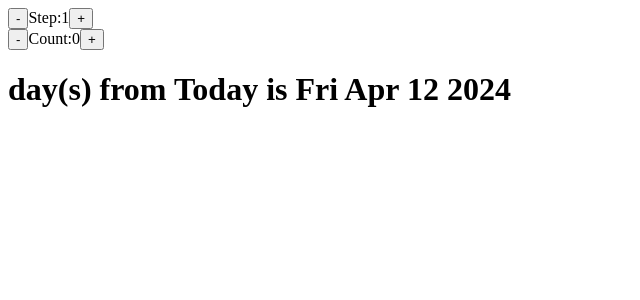
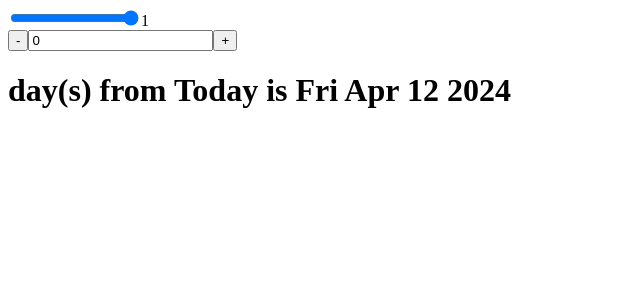
Before and after one commit to Scientific-Research/react-challenge-2-date-counter, a React (Vite) app: page / in a window 1280 px wide. Shown: the top 300 px of the page, without its empty margins (0-640 px from the left). Built offline with nearby package versions, Linux system fonts and the light colour scheme.

Commit message:
first part of the challenge works well!

```diff
--- a/src/App.tsx
+++ b/src/App.tsx
@@ -1,4 +1,4 @@
-import { useState } from "react";
+import { ChangeEvent, useState } from "react";
 
 export default function App() {
   return (
@@ -37,16 +37,26 @@ export const DateCounter = () => {
     setStep((s) => s - 1);
   };
 
+  const handleInput = (e: ChangeEvent<HTMLInputElement>) => {
+    // console.log(e.target.value);
+    const result = parseInt(e.target.value);
+    setDay(result);
+  };
+
   return (
     <>
       <div>
-        <button onClick={handleDecreaseStep}>-</button>
-        Step:{step}
-        <button onClick={handleIncreaseStep}>+</button>
+        {/* <button onClick={handleDecreaseStep}></button> */}
+        {/* Step:{step} */}
+
+        <input type="range" min="0" max="10" />
+        {step}
+        {/* <button onClick={handleIncreaseStep}></button> */}
       </div>
       <div>
         <button onClick={handleDecrease}>-</button>
-        Count:{day}
+        {/* Count:{day} */}
+        <input type="text" value={day} onChange={(e) => handleInput(e)} />
         <button onClick={handleIncrease}>+</button>
       </div>
       <h1>
```
